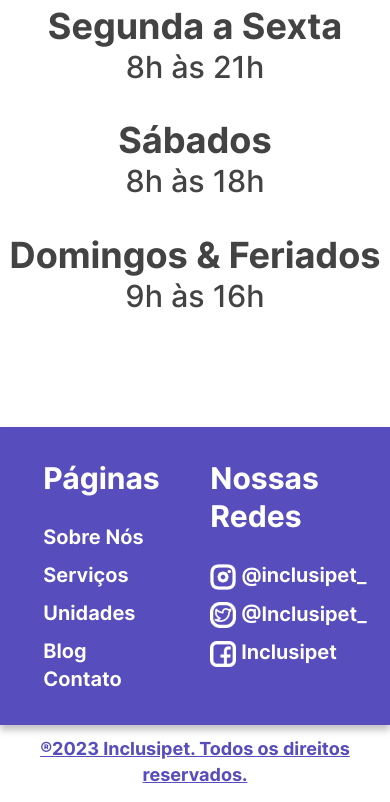
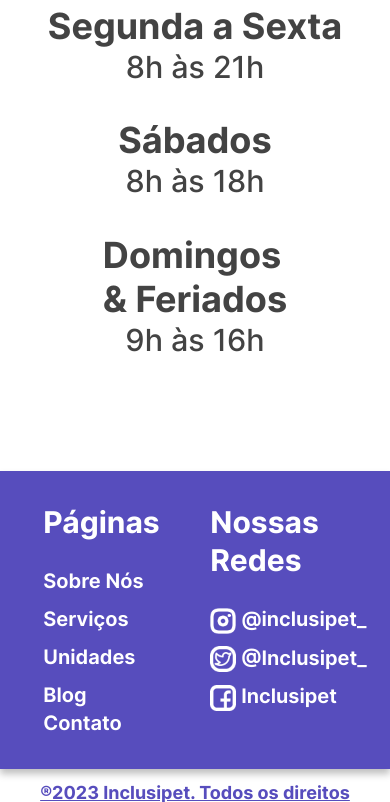
Before and after one commit to Chrb09/InclusipetProject, a PHP site: page /contatos.html in a window 390 px wide. Shown: the part 2120-2922 px from the top of the page. Run offline with PHP 8.4, Linux system fonts and the light colour scheme.

Commit message:
fix responsividade

```diff
--- a/contatos.html
+++ b/contatos.html
@@ -116,7 +116,7 @@
             <small>8h às 21h</small>
             <span>Sábados</span>
             <small>8h às 18h</small>
-            <span>Domingos & Feriados</span>
+            <span>Domingos <br> & Feriados</span>
             <small>9h às 16h</small>
           </div>
         </div>
--- a/css/StyleAgen.css
+++ b/css/StyleAgen.css
@@ -85,7 +85,7 @@
     transition: 0.3s ease;
 }
 #botao:hover {
-    background-color: var(--purpleHover);
+    background-color: var(--purplehover);
 }
 span, small {
     color: var(--gray);
```
